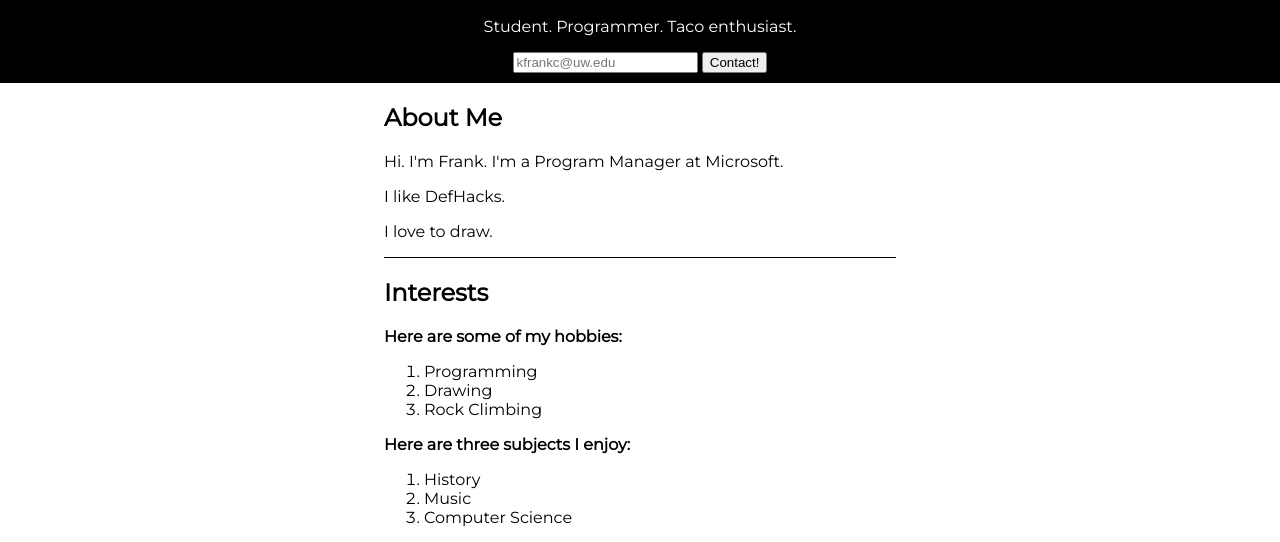
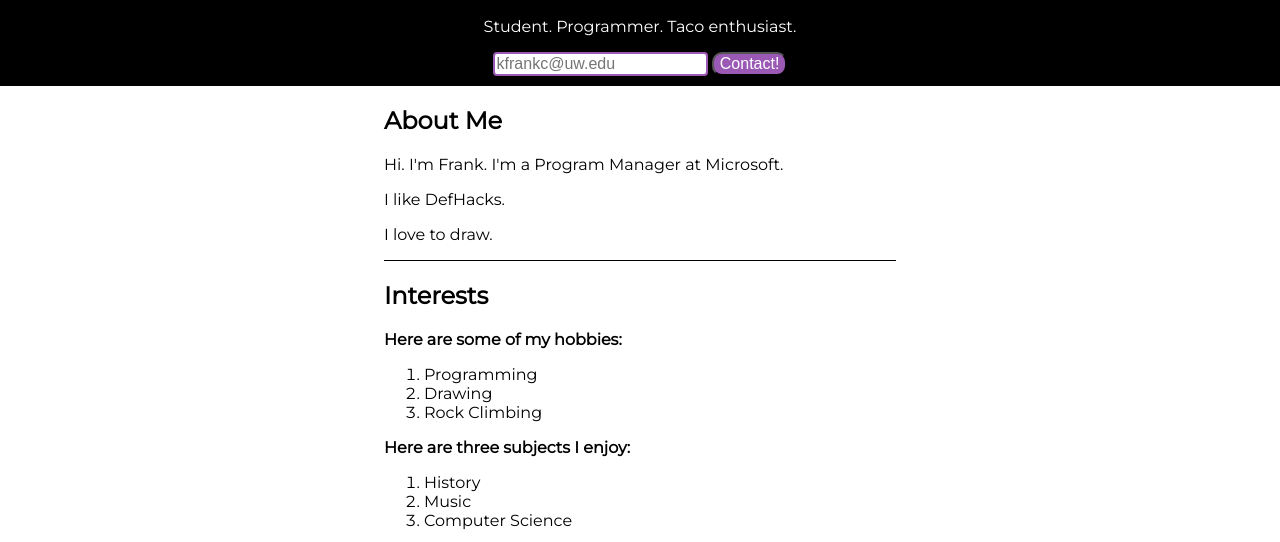
Before and after one commit to kfrankc/defhacks2019, a plain HTML site: page index.html in a window 1280 px wide. Shown: the part 239-781 px from the top of the page. Drawn offline with Linux system fonts and the light colour scheme.

Commit message:
Styled button and input

```diff
--- a/css/style.css
+++ b/css/style.css
@@ -51,3 +51,16 @@ h1 {
 #navbar a {
 	color: white;
 }
+
+#contact-button {
+    border-radius: 10px;
+    background-color: #9b59b6;
+    color: white;
+    font-size: 16px;
+}
+
+input[type=text] {
+    border: 2px solid #9b59b6;
+    border-radius: 4px;
+    font-size: 16px;
+  }
--- a/index.html
+++ b/index.html
@@ -23,7 +23,7 @@
 			<img src="img/frank.JPG" id="prof-pic">
 			<p>Student. Programmer. Taco enthusiast.</p>
 			<input type="text" placeholder="kfrankc@uw.edu">
-			<button>Contact!</button>
+			<button id="contact-button">Contact!</button>
 		</div>
 
 		<div class="container">
```
